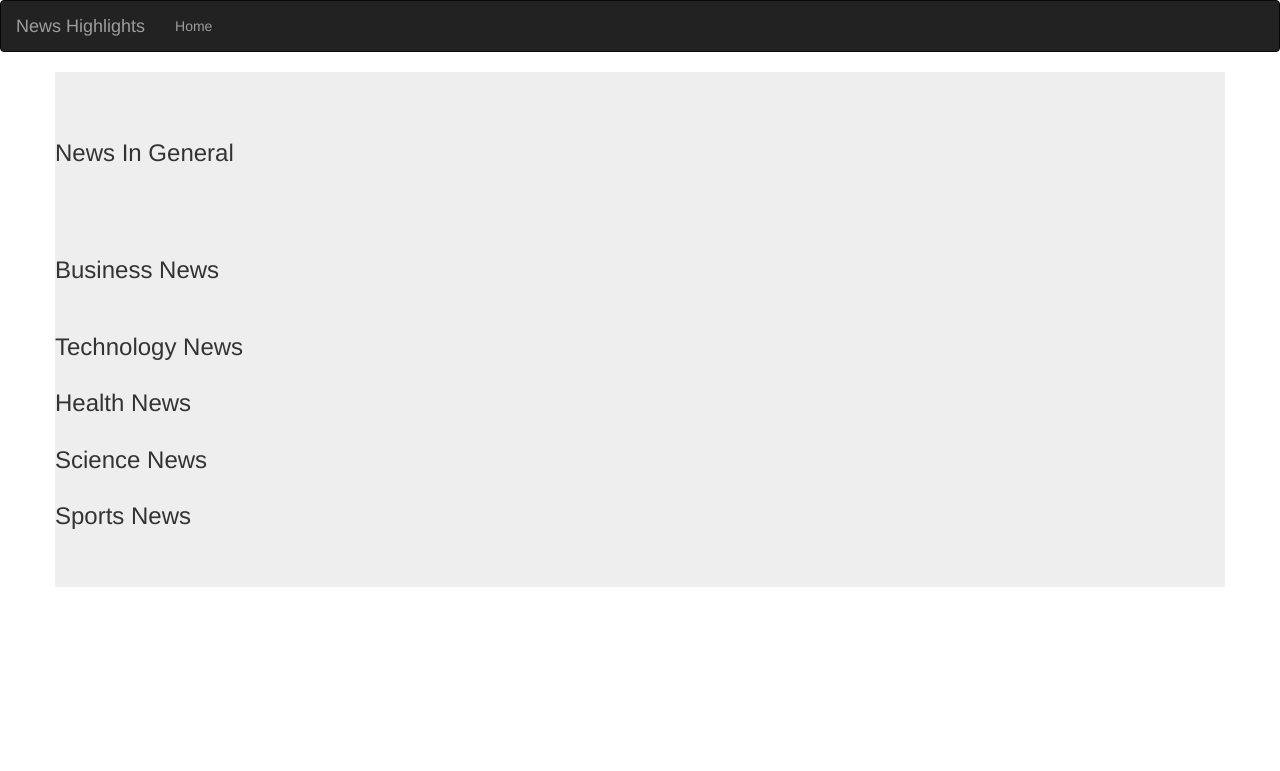
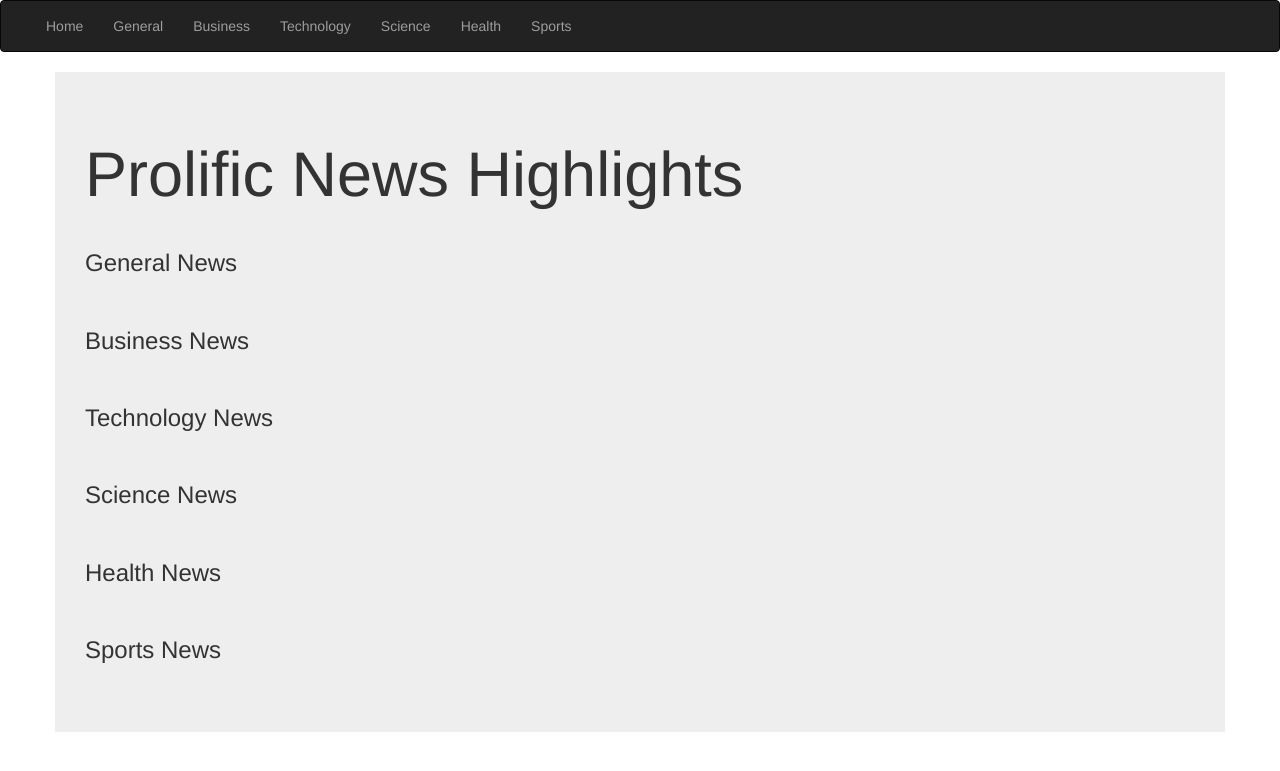
Before and after one commit to EmmanuelMuchiri/News-Highlights, a Flask app: template app/templates/index.html in a window 1280 px wide. Shown: the top 771 px of the page. Run offline with Flask 2, Linux system fonts and the light colour scheme; the template is opened without the code that fills it, so the values that code supplies are empty; some libraries are stand-ins or nearby versions.

Commit message:
changed the structure a little bit

```diff
--- a/app/main/views.py
+++ b/app/main/views.py
@@ -35,4 +35,4 @@ def source(id):
     source = get_news_source(id)
     title = f'{source.title}'
     articles = news_Article.get_articles(source.id)
-    return render_template('movie.html',  title = title, source = source, articles = articles)
+    return render_template('news_source.html',  title = title, source = source, articles = articles)
--- a/app/templates/index.html
+++ b/app/templates/index.html
@@ -12,48 +12,81 @@
 {% block content %}
 <div class="container jumbotron">
 <!-- General News -->
-<div class="row">
-<h3> News In General</h3>
-<ul>
-    {{ macro.displayNewsList(general)}}
-</ul>
-<br>
-<hr>
-</div>
-<!-- Business News  -->
-<div class="row">
-<h3> Business News </h3>
-<ul>
-    {{ macro.displayNewsList(business)}}
-</ul>
-<br>
-</div>
-<!-- Technology News-->
-<div class="row">
-<h3>Technology News</h3>
-<ul>
-    {{ macro.displayNewsList(technology)}}
+<!-- <div class="navbar navbar-light" role="navigation">
+    <div class="container-fluid">
+        <div class="navbar-collapse collapse">
+            <ul class="nav navbar-nav" style="padding-left:30%">
+                <li><a href="#general">General</a></li>
+                <li><a href="#business">Business</a></li>
+                <li><a href="#sport">Sports</a></li>
+                <li><a href="#entertainment">Entertainment</a></li>
+                <li><a href="#technology">Technology</a></li>
             </ul>
         </div>
-<!-- Health News-->
+    </div>
+</div> -->
+<div class="container">
+    <div class="page_name">
+        <h1>Prolific News Highlights</h1>
+    </div>
+    <!-- General Sources section  -->
+    <hr />
+    <div class="source_section">
+        <h3 id="general" class="source_section_name">General News</h3>
+        <ul>
             <div class="row">
-<h3>Health News</h3>
-<ul>
-    {{ macro.displayNewsList(health)}}
+        	   {{ macro.displayNewsList(general) }}
+            </div>
         </ul>
     </div>
-<!-- science News-->
+ <!-- Business Sources section  -->
+    <hr />
+    <div class="source_section">
+        <h3 id="business" class="source_section_name">Business News</h3>
+        <ul>
             <div class="row">
-<h3>Science News</h3>
-<ul>
-    {{ macro.displayNewsList(science)}}
+               {{ macro.displayNewsList(business) }}
+            </div>
         </ul>
     </div>
-<!-- Sports News-->
+    <!-- Technology Sources section  -->
+    <hr />
+    <div class="source_section">
+        <h3 id="technology" class="source_section_name">Technology News</h3>
+        <ul>
             <div class="row">
-<h3>Sports News</h3>
+               {{ macro.displayNewsList(technology) }}
+            </div>
+        </ul>
+    </div>
+    <!-- Science Sources section  -->
+    <hr />
+    <div class="source_section">
+        <h3 id="science" class="source_section_name">Science News</h3>
         <ul>
-    {{ macro.displayNewsList(sports)}}
+            <div class="row">
+               {{ macro.displayNewsList(science) }}
+            </div>
+        </ul>
+    </div>
+    <!-- Health Sources section  -->
+    <hr />
+    <div class="source_section">
+        <h3 id="science" class="source_section_name">Health News</h3>
+        <ul>
+            <div class="row">
+               {{ macro.displayNewsList(health) }}
+            </div>
+        </ul>
+    </div>
+    <!-- Sports Sources section  -->
+    <hr />
+    <div class="source_section">
+        <h3 id="sport" class="source_section_name">Sports News</h3>
+        <ul>
+            <div class="row">
+               {{ macro.displayNewsList(sports) }}
+            </div>
         </ul>
     </div>
 </div>
--- a/app/templates/navbar.html
+++ b/app/templates/navbar.html
@@ -1,6 +1,6 @@
 <div class="navbar navbar-inverse" role="navigation">
     <div class="container-fluid">
-        <div class="navbar-header">
+        <!-- <div class="navbar-header">
             <button type="button" class="navbar-toggle" data-toggle="collapse" data-target=".navbar-collapse">
               <span class="sr-only">Toggle navigation</span>
               <span class="icon-bar"></span>
@@ -8,10 +8,17 @@
               <span class="icon-bar"></span>
             </button>
             <a class="navbar-brand" href="/"> News Highlights </a>
-        </div>
-        <div class="navbar-collapse collapse">
+        </div> -->
+        <div class="navbar-collapse collapse"role="navigation">
             <ul class="nav navbar-nav">
-                <li><a href="/">Home</a></li>
+            <li><a href="/">Home</a></li>
+            <li><a href="#general">General</a></li>
+            <li><a href="#business">Business</a></li>
+            <li><a href="#technology">Technology</a></li>
+            <li><a href="#science">Science</a></li>
+            <li><a href="#health">Health</a></li>
+            <li><a href="#sports">Sports</a></li>
+            </ul>
         </div>
     </div>
 </div>
```
Also changed, not shown: app/templates/news_source.html (+3 -4 lines). Lines whose indentation alone changed are shown as unchanged.
